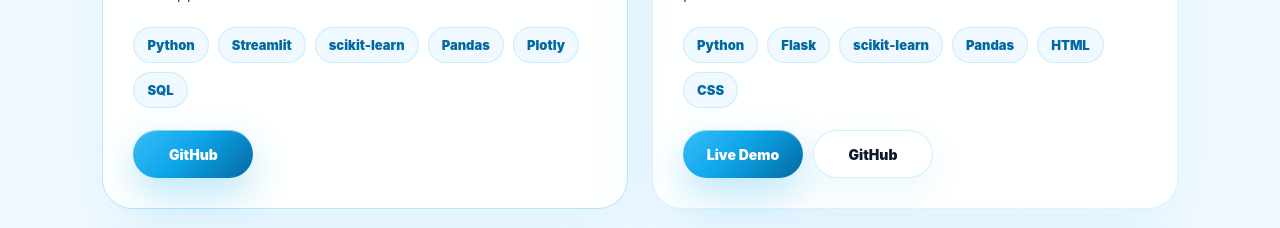
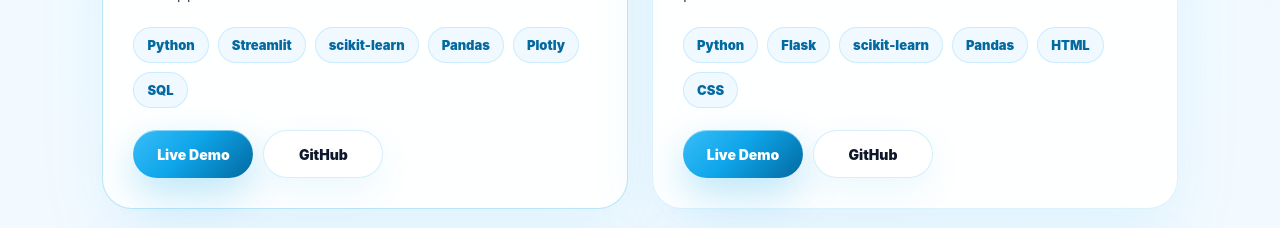
Before and after one commit to RidhanPar/ridhan-portfolio, a React (Vite) app: page / in a window 1280 px wide. Shown: the part 4280-4508 px from the top of the page. Built offline with nearby package versions, Linux system fonts and the light colour scheme.

Commit message:
Add live demo link for customer support intelligence project

```diff
--- a/src/main.jsx
+++ b/src/main.jsx
@@ -31,7 +31,8 @@
       'Built a support analytics platform that predicts SLA breach risk, monitors ticket performance, and recommends actions for support teams.',
     tech: ['Python', 'Streamlit', 'scikit-learn', 'Pandas', 'Plotly', 'SQL'],
     links: [
-      ['GitHub', 'https://github.com/RidhanPar/customer-support-intelligence-platform']
+  ['Live Demo', 'https://customer-support-intelligence-platform.streamlit.app/'],
+  ['GitHub', 'https://github.com/RidhanPar/customer-support-intelligence-platform']
     ]
   },
   {
```
